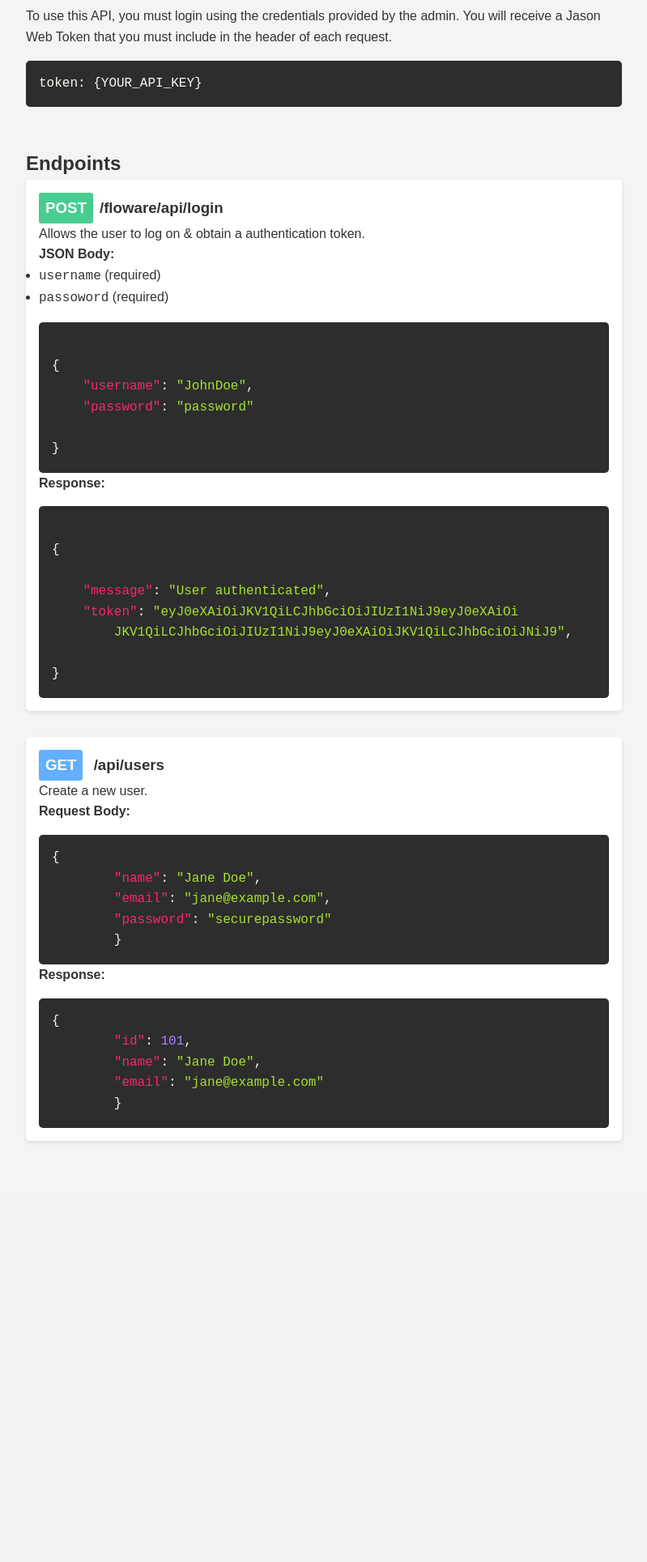
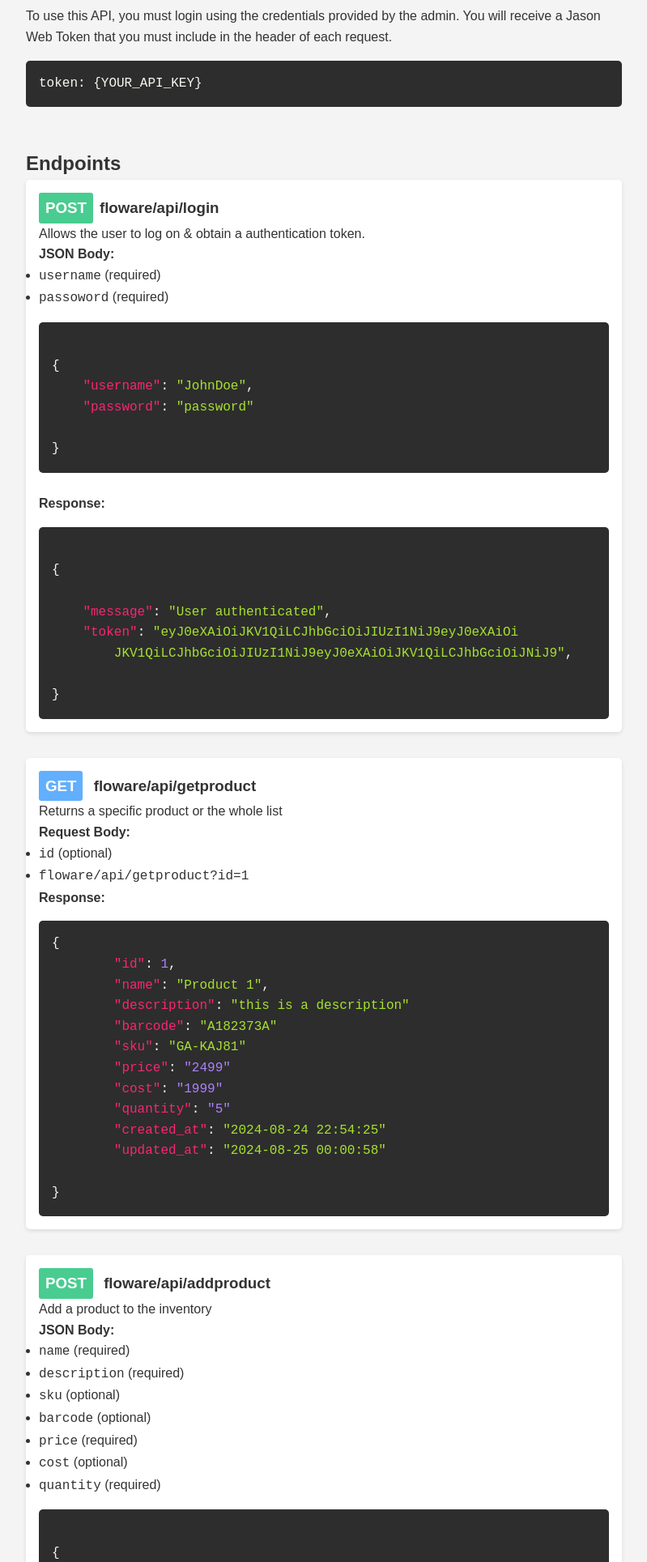
Before and after one commit to FloWareR/Floware, a PHP site: page /Floware/ in a window 1280 px wide. Shown: the part 303-2232 px from the top of the page at 81% size, without its empty margins (240-1039 px from the left). Before the commit the page ends 1714 px from the top, so only its background shows below. Run offline with PHP 8.4, Linux system fonts and the light colour scheme.

Commit message:
-Added delete product method -Added proper documentation for current functionality (floware/views || floware/)

```diff
--- a/app/Controllers/APIController.php
+++ b/app/Controllers/APIController.php
@@ -39,6 +39,10 @@ class APIController {
         $this->productController->update();
     }
 
+    public function deleteProduct($data) {
+        if(!$this->verifyToken($data)) return;
+        $this->productController->delete();
+    }
     #endregion
 
 
--- a/app/Controllers/Helper.php
+++ b/app/Controllers/Helper.php
@@ -25,7 +25,7 @@ class Helper{
     }
 
     public static function getData() {
-        if($_SERVER['REQUEST_METHOD'] === 'GET') {
+        if($_SERVER['REQUEST_METHOD'] === 'GET' || $_SERVER['REQUEST_METHOD'] === 'DELETE') {
             return $_GET;
         }
         if($_SERVER['REQUEST_METHOD'] === 'POST' || $_SERVER['REQUEST_METHOD'] === 'PATCH') {
--- a/app/Views/landingpage.php
+++ b/app/Views/landingpage.php
@@ -84,6 +84,7 @@
 
         .get { background-color: #61affe; color: white; }
         .post { background-color: #49cc90; color: white; }
+        .patch { background-color: #2ca39b  ; color: white; }
         .put { background-color: #fca130; color: white; }
         .delete { background-color: #f93e3e; color: white; }
 
@@ -154,22 +155,22 @@
 
             <h2>Endpoints</h2>
             <div class="endpoint">
-                <h3><span class="method post">POST</span>/floware/api/login</h3>
+                <h3><span class="method post">POST</span>floware/api/login</h3>
                 <p>Allows the user to log on & obtain a authentication token.</p>
                 <h4>JSON Body:</h4>
                 <ul>
                     <li><code>username</code> (required)</li>
                     <li><code>passoword</code> (required)</li>
+
                 </ul>
                 <pre><code>
 {
     <span class="key">"username"</span>: <span class="string">"JohnDoe"</span>,
     <span class="key">"password"</span>: <span class="string">"password"</span>
 
-}</code></pre>
-
+}</code></pre><br>
                 <h4>Response:</h4>
-                <pre><code>
+<pre><code>
 {
 
     <span class="key">"message"</span>: <span class="string">"User authenticated"</span>,
@@ -179,20 +180,101 @@
 }</code></pre>
                     </div>
                     <div class="endpoint">
-                        <h3><span class="method get">GET</span> /api/users</h3>
-                        <p>Create a new user.</p>
+                        <h3><span class="method get">GET</span> floware/api/getproduct</h3>
+                        <p>Returns a specific product or the whole list</p>
                         <h4>Request Body:</h4>
-                        <pre><code>{
-        <span class="key">"name"</span>: <span class="string">"Jane Doe"</span>,
-        <span class="key">"email"</span>: <span class="string">"jane@example.com"</span>,
-        <span class="key">"password"</span>: <span class="string">"securepassword"</span>
-        }</code></pre>
+                <ul>
+                    <li><code>id</code> (optional)</li>
+                    <li><code>floware/api/getproduct?id=1</code></li>
+
+                </ul>
                         <h4>Response:</h4>
                         <pre><code>{
-        <span class="key">"id"</span>: <span class="number">101</span>,
-        <span class="key">"name"</span>: <span class="string">"Jane Doe"</span>,
-        <span class="key">"email"</span>: <span class="string">"jane@example.com"</span>
-        }</code></pre>
+        <span class="key">"id"</span>: <span class="number">1</span>,
+        <span class="key">"name"</span>: <span class="string">"Product 1"</span>,
+        <span class="key">"description"</span>: <span class="string">"this is a description"</span>
+        <span class="key">"barcode"</span>: <span class="string">"A182373A"</span>
+        <span class="key">"sku"</span>: <span class="string">"GA-KAJ81"</span>
+        <span class="key">"price"</span>: <span class="number">"2499"</span>
+        <span class="key">"cost"</span>: <span class="number">"1999"</span>
+        <span class="key">"quantity"</span>: <span class="number">"5"</span>
+        <span class="key">"created_at"</span>: <span class="string">"2024-08-24 22:54:25"</span>
+        <span class="key">"updated_at"</span>: <span class="string">"2024-08-25 00:00:58"</span>
+
+}</code></pre>
+                    </div>
+                    <div class="endpoint">
+                        <h3><span class="method post">POST</span> floware/api/addproduct</h3>
+                        <p>Add a product to the inventory</p>
+                        <h4>JSON Body:</h4>
+                <ul>
+                    <li><code>name</code> (required)</li>
+                    <li><code>description</code> (required)</li>
+                    <li><code>sku</code> (optional)</li>
+                    <li><code>barcode</code> (optional)</li>
+                    <li><code>price</code> (required)</li>
+                    <li><code>cost</code> (optional)</li>
+                    <li><code>quantity</code> (required)</li>
+
+
+                </ul>
+                <pre><code>
+{
+        <span class="key">"name"</span>: <span class="string">"Product 2"</span>,
+        <span class="key">"description"</span>: <span class="string">"this is a description"</span>
+        <span class="key">"sku"</span>: <span class="string">"XXXXXXX"</span>
+        <span class="key">"barcode"</span>: <span class="string">"A182373A"</span>
+        <span class="key">"price"</span>: <span class="number">"2499"</span>
+        <span class="key">"cost"</span>: <span class="number">"1999"</span>
+        <span class="key">"quantity"</span>: <span class="number">"5"</span>
+
+}</code></pre><br>
+                        <h4>Response:</h4>
+                        <pre><code>{
+        <span class="key">"message"</span>: <span class="string">"Product created"</span>
+        <span class="key">"id"</span>: <span class="number">10</span>,
+
+}</code></pre>
+                    </div>
+                    <div class="endpoint">
+                        <h3><span class="method patch">PATCH</span> floware/api/updateproduct</h3>
+                        <p>Update product info</p>
+                        <h4>Request Body:</h4>
+                <ul>
+                    <li><code>id</code> (required)</li>
+                    <li><code>floware/api/updateproduct?id=1</code></li>
+
+                </ul>
+                        <h4>Response:</h4>
+                        <pre><code>{
+        <span class="key">"id"</span>: <span class="number">1</span>,
+        <span class="key">"name"</span>: <span class="string">"test product"</span>,
+        <span class="key">"sku"</span>: <span class="string">"test description"</span>
+        <span class="key">"barcode"</span>: <span class="string">"A182373A"</span>
+        <span class="key">"price"</span>: <span class="number">"2499"</span>
+        <span class="key">"cost"</span>: <span class="number">"1999"</span>
+        <span class="key">"quantity"</span>: <span class="number">"5"</span>
+        <span class="key">"created_at"</span>: <span class="string">"2024-08-24 22:54:25"</span>
+        <span class="key">"updated_at"</span>: <span class="string">"2024-08-25 00:00:58"</span>
+
+}</code></pre>
+                    </div>
+
+                    <div class="endpoint">
+                        <h3><span class="method delete">DELETE</span> floware/api/deleteproduct</h3>
+                        <p>Returns a specific product or the whole list</p>
+                        <h4>Request Body:</h4>
+                <ul>
+                    <li><code>id</code> (required)</li>
+                    <li><code>floware/api/deleteproduct?id=1</code></li>
+
+                </ul>
+                        <h4>Response:</h4>
+                        <pre><code>{
+        <span class="key">"message"</span>: <span class="string">"Product removed"</span>
+        <span class="key">"id"</span>: <span class="number">1</span>,
+
+}</code></pre>
                     </div>
                 </section>
             </main>
--- a/public/index.php
+++ b/public/index.php
@@ -4,19 +4,20 @@ header('Content-Type: application/json');
 
 use Dotenv\Dotenv;
 use App\Router;
-use App\Middleware\JWTMiddleware;
+
 // Load environment variables
 $dotenv = Dotenv::createImmutable(dirname(__DIR__ . '\\'));
 $dotenv->load();
 
 // Load routes
 $router = new Router();
-$router->addRoute('GET', 'api', 'APIController', 'getproduct');
-$router->addRoute('POST', 'api', 'APIController', 'addproduct');
-$router->addRoute('PATCH', 'api', 'APIController', 'updateproduct');
-$router->addRoute('POST', 'api', 'APIController', 'login');
+$router->addRoute('GET', 'api', 'APIController', 'getproduct');       //API
+$router->addRoute('POST', 'api', 'APIController', 'addproduct');      //API
+$router->addRoute('PATCH', 'api', 'APIController', 'updateproduct');  //API
+$router->addRoute('POST', 'api', 'APIController', 'login');           //API
+$router->addRoute('DELETE', 'api', 'APIController', 'deleteproduct');           //API
 
-$router->addRoute('GET', 'views', 'ViewsController', 'index');
+$router->addRoute('GET', 'views', 'ViewsController', 'index');        //Views
 
 
 $router->enroute($_SERVER['REQUEST_URI'], $_SERVER['REQUEST_METHOD']);
```
Also changed, not shown: app/Controllers/ProductController.php (+12 -3 lines), app/Models/Product.php (+17 -16 lines).
